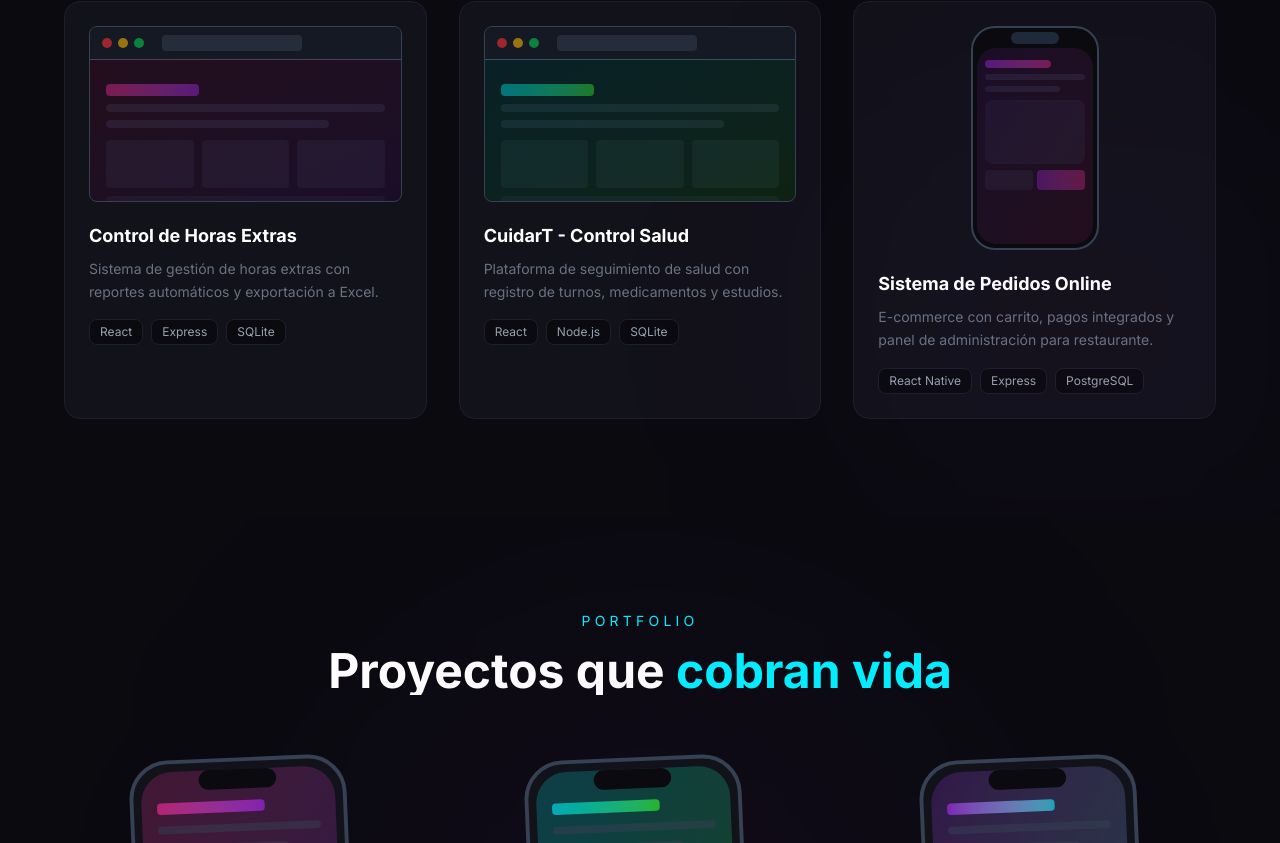
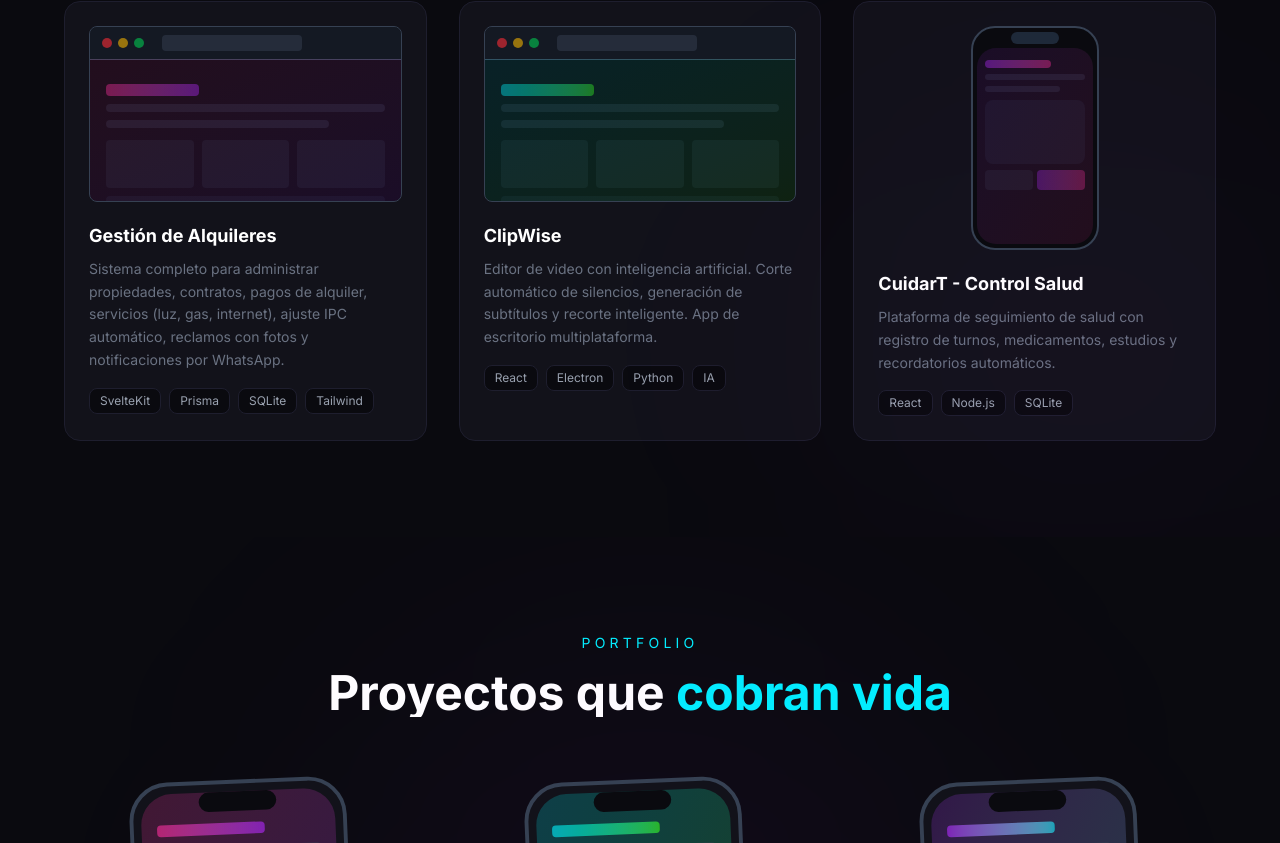
Before and after one commit to jimerodriguez85/landing-servicios, a React (Vite) app: page / in a window 1280 px wide. Shown: the part 1957-2800 px from the top of the page. Built offline with nearby package versions, Linux system fonts and the light colour scheme.

Commit message:
feat: update portfolio with real projects (Gestion Alquileres, ClipWise, CuidarT)

```diff
--- a/src/components/Portfolio.jsx
+++ b/src/components/Portfolio.jsx
@@ -5,23 +5,23 @@ import { RevealText } from './AnimatedText'
 
 const projects = [
   {
-    title: 'Control de Horas Extras',
-    description: 'Sistema de gestión de horas extras con reportes automáticos y exportación a Excel.',
-    tech: ['React', 'Express', 'SQLite'],
+    title: 'Gestión de Alquileres',
+    description: 'Sistema completo para administrar propiedades, contratos, pagos de alquiler, servicios (luz, gas, internet), ajuste IPC automático, reclamos con fotos y notificaciones por WhatsApp.',
+    tech: ['SvelteKit', 'Prisma', 'SQLite', 'Tailwind'],
     gradient: 'from-neon-pink to-neon-purple',
     mockupType: 'desktop',
   },
   {
-    title: 'CuidarT - Control Salud',
-    description: 'Plataforma de seguimiento de salud con registro de turnos, medicamentos y estudios.',
-    tech: ['React', 'Node.js', 'SQLite'],
+    title: 'ClipWise',
+    description: 'Editor de video con inteligencia artificial. Corte automático de silencios, generación de subtítulos y recorte inteligente. App de escritorio multiplataforma.',
+    tech: ['React', 'Electron', 'Python', 'IA'],
     gradient: 'from-neon-cyan to-neon-green',
     mockupType: 'desktop',
   },
   {
-    title: 'Sistema de Pedidos Online',
-    description: 'E-commerce con carrito, pagos integrados y panel de administración para restaurante.',
-    tech: ['React Native', 'Express', 'PostgreSQL'],
+    title: 'CuidarT - Control Salud',
+    description: 'Plataforma de seguimiento de salud con registro de turnos, medicamentos, estudios y recordatorios automáticos.',
+    tech: ['React', 'Node.js', 'SQLite'],
     gradient: 'from-neon-purple to-neon-pink',
     mockupType: 'mobile',
   },
```
